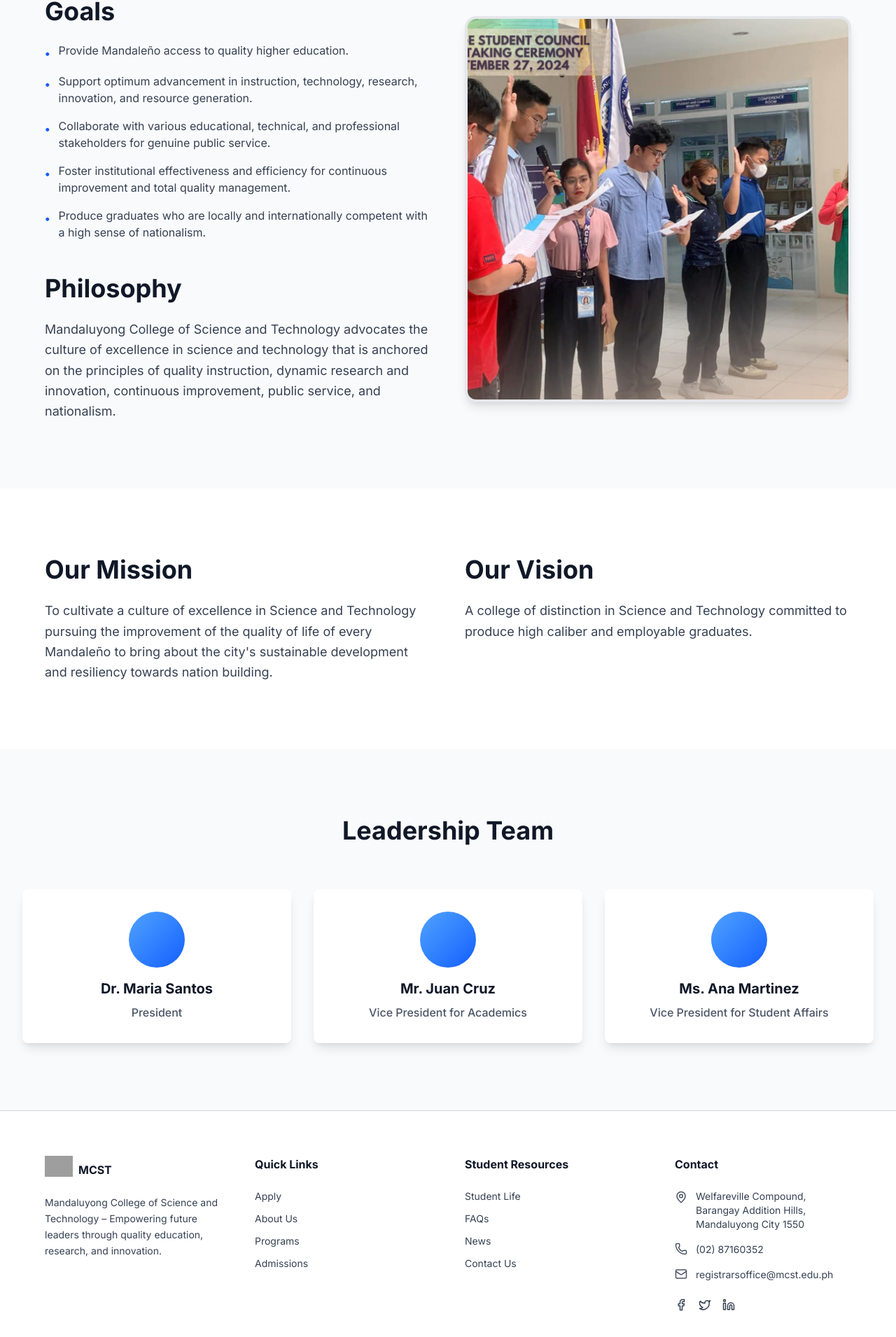
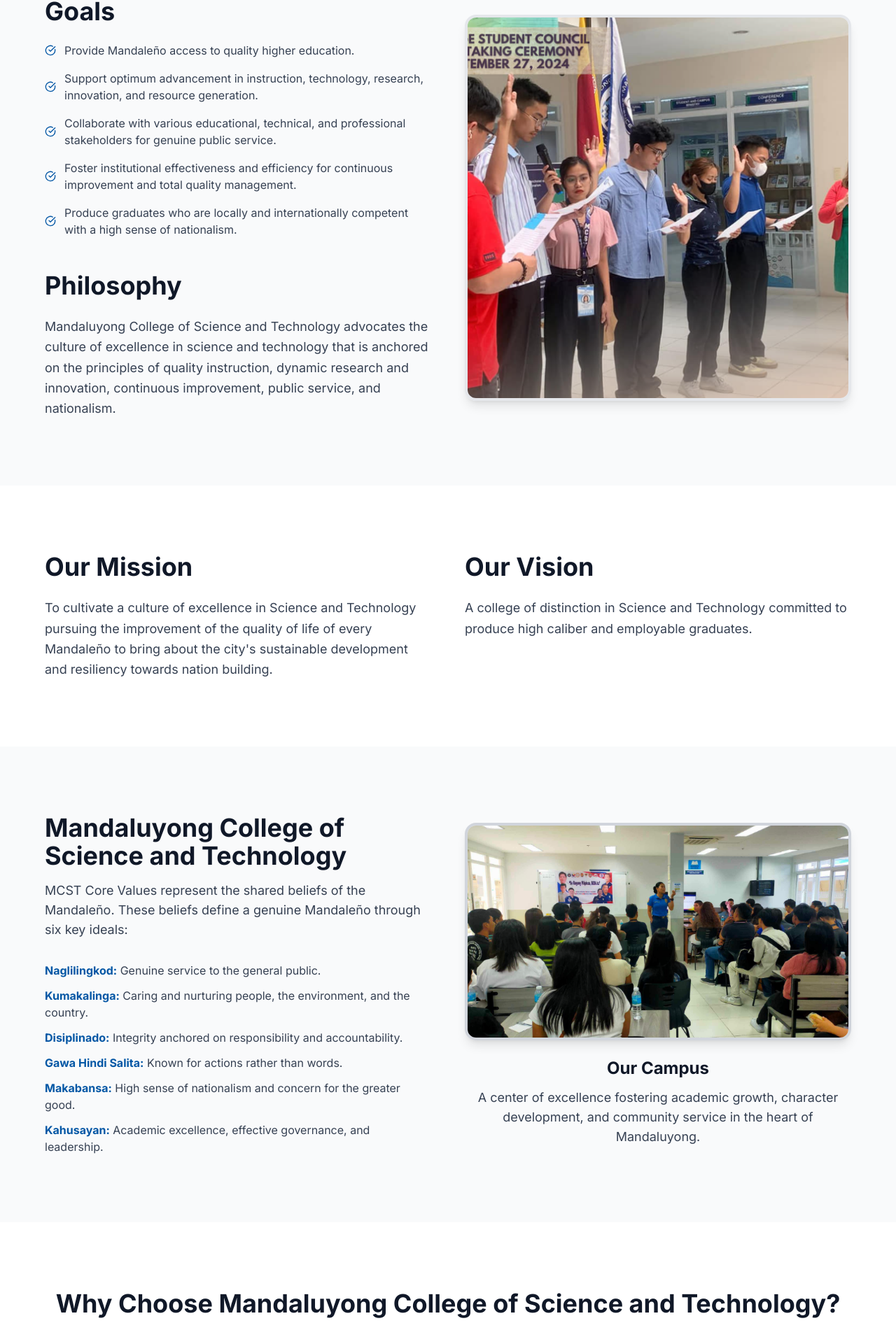
Before and after one commit to Ryderhxrzy/Mandaluyong-College, a Next.js app: page /about in a window 1280 px wide. Shown: the part 1484-3395 px from the top of the page at 70% size. Built offline with nearby package versions, Linux system fonts and the light colour scheme; grey boxes are pictures that could not be loaded.

Commit message:
add content

```diff
--- a/app/about/page.tsx
+++ b/app/about/page.tsx
@@ -1,4 +1,6 @@
 import Image from 'next/image'
+import { CheckCircle, BookOpen, Lightbulb, Users, Award, ArrowRight } from 'lucide-react'
+import Link from 'next/link'
 
 export default function About() {
   return (
@@ -42,11 +44,11 @@ export default function About() {
               {/* Stats Cards */}
               <div className="space-y-6">
                 <div className="bg-blue-50 p-6 rounded-lg border border-blue-100">
-                  <h3 className="text-3xl font-bold text-blue-600 mb-2">420+</h3>
+                  <h3 className="text-3xl font-bold text-primary mb-2">420+</h3>
                   <p className="text-gray-700">Students enrolled in diverse academic programs.</p>
                 </div>
                 <div className="bg-blue-50 p-6 rounded-lg border border-blue-100">
-                  <h3 className="text-3xl font-bold text-blue-600 mb-2">20+</h3>
+                  <h3 className="text-3xl font-bold text-primary mb-2">20+</h3>
                   <p className="text-gray-700">Dedicated faculty and staff supporting student success.</p>
                 </div>
               </div>
@@ -81,24 +83,24 @@ export default function About() {
               <div className="mb-12">
                 <h2 className="text-3xl md:text-4xl font-bold mb-6 text-gray-900">Goals</h2>
                 <ul className="space-y-4">
-                  <li className="flex gap-3">
-                    <span className="text-blue-600 font-bold mt-1">•</span>
+                  <li className="flex gap-3 items-center">
+                    <CheckCircle className="text-primary flex-shrink-0" size={16} />
                     <span className="text-gray-700">Provide Mandaleño access to quality higher education.</span>
                   </li>
-                  <li className="flex gap-3">
-                    <span className="text-blue-600 font-bold mt-1">•</span>
+                  <li className="flex gap-3 items-center">
+                    <CheckCircle className="text-primary flex-shrink-0" size={16} />
                     <span className="text-gray-700">Support optimum advancement in instruction, technology, research, innovation, and resource generation.</span>
                   </li>
-                  <li className="flex gap-3">
-                    <span className="text-blue-600 font-bold mt-1">•</span>
+                  <li className="flex gap-3 items-center">
+                    <CheckCircle className="text-primary flex-shrink-0" size={16} />
                     <span className="text-gray-700">Collaborate with various educational, technical, and professional stakeholders for genuine public service.</span>
                   </li>
-                  <li className="flex gap-3">
-                    <span className="text-blue-600 font-bold mt-1">•</span>
+                  <li className="flex gap-3 items-center">
+                    <CheckCircle className="text-primary flex-shrink-0" size={16} />
                     <span className="text-gray-700">Foster institutional effectiveness and efficiency for continuous improvement and total quality management.</span>
                   </li>
-                  <li className="flex gap-3">
-                    <span className="text-blue-600 font-bold mt-1">•</span>
+                  <li className="flex gap-3 items-center">
+                    <CheckCircle className="text-primary flex-shrink-0" size={16} />
                     <span className="text-gray-700">Produce graduates who are locally and internationally competent with a high sense of nationalism.</span>
                   </li>
                 </ul>
@@ -141,24 +143,146 @@ export default function About() {
         </div>
       </section>
 
-      {/* Leadership */}
+      {/* Core Values */}
       <section className="py-16 md:py-24 bg-gray-50">
-        <div className="max-w-7xl mx-auto px-4 sm:px-6 lg:px-8">
-          <h2 className="text-4xl font-bold text-center mb-16 text-gray-900">
-            Leadership Team
-          </h2>
-          <div className="grid md:grid-cols-3 gap-8">
-            {[
-              { name: 'Dr. Maria Santos', title: 'President' },
-              { name: 'Mr. Juan Cruz', title: 'Vice President for Academics' },
-              { name: 'Ms. Ana Martinez', title: 'Vice President for Student Affairs' },
-            ].map((member) => (
-              <div key={member.name} className="bg-white rounded-lg shadow-lg p-8 text-center">
-                <div className="w-20 h-20 bg-gradient-to-br from-blue-400 to-blue-600 rounded-full mx-auto mb-4"></div>
-                <h3 className="text-xl font-bold text-gray-900 mb-2">{member.name}</h3>
-                <p className="text-gray-600 font-medium">{member.title}</p>
+        <div className="max-w-[1400px] mx-auto px-4 sm:px-6 md:px-16">
+          <div className="grid md:grid-cols-2 gap-12 items-center">
+            {/* Left Content */}
+            <div>
+              <h2 className="text-3xl md:text-4xl font-bold mb-4 text-gray-900">Mandaluyong College of Science and Technology</h2>
+              <p className="text-lg text-gray-700 mb-8">
+                MCST Core Values represent the shared beliefs of the Mandaleño. These beliefs define a genuine Mandaleño through six key ideals:
+              </p>
+
+              {/* Core Values List */}
+              <div className="space-y-3">
+                <p className="text-base text-gray-700">
+                  <span className="font-bold text-primary">Naglilingkod:</span> Genuine service to the general public.
+                </p>
+                <p className="text-base text-gray-700">
+                  <span className="font-bold text-primary">Kumakalinga:</span> Caring and nurturing people, the environment, and the country.
+                </p>
+                <p className="text-base text-gray-700">
+                  <span className="font-bold text-primary">Disiplinado:</span> Integrity anchored on responsibility and accountability.
+                </p>
+                <p className="text-base text-gray-700">
+                  <span className="font-bold text-primary">Gawa Hindi Salita:</span> Known for actions rather than words.
+                </p>
+                <p className="text-base text-gray-700">
+                  <span className="font-bold text-primary">Makabansa:</span> High sense of nationalism and concern for the greater good.
+                </p>
+                <p className="text-base text-gray-700">
+                  <span className="font-bold text-primary">Kahusayan:</span> Academic excellence, effective governance, and leadership.
+                </p>
               </div>
-            ))}
+            </div>
+
+            {/* Right Image */}
+            <div className="flex flex-col items-center">
+              <div className="relative w-full aspect-video rounded-2xl overflow-hidden border-4 border-gray-300 shadow-lg mb-6">
+                <Image src="/mcst-core.jpg" alt="MCST Campus" fill className="object-cover" />
+              </div>
+              <div className="text-center">
+                <h3 className="text-2xl font-bold text-gray-900 mb-3">Our Campus</h3>
+                <p className="text-lg text-gray-700">
+                  A center of excellence fostering academic growth, character development, and community service in the heart of Mandaluyong.
+                </p>
+              </div>
+            </div>
+          </div>
+        </div>
+      </section>
+
+      {/* Why Choose MCST Section */}
+      <section className="py-16 md:py-24 bg-white">
+        <div className="max-w-[1400px] mx-auto px-4 sm:px-6 md:px-16">
+          <div className="text-center mb-12 md:mb-16">
+            <h2 className="text-3xl md:text-4xl font-bold mb-6 text-gray-900">Why Choose Mandaluyong College of Science and Technology?</h2>
+            <p className="text-lg text-gray-700 max-w-3xl mx-auto">
+              Discover what sets MCST apart. We are dedicated to providing transformative education, fostering innovation, and building a community committed to public service and excellence.
+            </p>
+          </div>
+
+          {/* Four Cards Grid */}
+          <div className="grid grid-cols-1 md:grid-cols-2 lg:grid-cols-4 gap-8 mb-12">
+            {/* Quality Education */}
+            <div className="bg-gray-50 p-8 rounded-lg text-center">
+              <div className="flex justify-center mb-4">
+                <BookOpen className="text-primary" size={40} />
+              </div>
+              <h3 className="text-xl font-bold text-gray-900 mb-3">Quality Education</h3>
+              <p className="text-gray-700">Comprehensive programs designed to prepare students for success.</p>
+            </div>
+
+            {/* Innovation & Research */}
+            <div className="bg-gray-50 p-8 rounded-lg text-center">
+              <div className="flex justify-center mb-4">
+                <Lightbulb className="text-primary" size={40} />
+              </div>
+              <h3 className="text-xl font-bold text-gray-900 mb-3">Innovation & Research</h3>
+              <p className="text-gray-700">Dynamic research culture driving continuous improvement.</p>
+            </div>
+
+            {/* Supportive Community */}
+            <div className="bg-gray-50 p-8 rounded-lg text-center">
+              <div className="flex justify-center mb-4">
+                <Users className="text-primary" size={40} />
+              </div>
+              <h3 className="text-xl font-bold text-gray-900 mb-3">Supportive Community</h3>
+              <p className="text-gray-700">A caring environment where everyone is empowered to thrive.</p>
+            </div>
+
+            {/* Excellence & Service */}
+            <div className="bg-gray-50 p-8 rounded-lg text-center">
+              <div className="flex justify-center mb-4">
+                <Award className="text-primary" size={40} />
+              </div>
+              <h3 className="text-xl font-bold text-gray-900 mb-3">Excellence & Service</h3>
+              <p className="text-gray-700">Guided by values of integrity, nationalism, and public service.</p>
+            </div>
+          </div>
+
+          {/* CTA Button */}
+          <div className="text-center">
+            <Link
+              href="/admissions"
+              className="inline-flex items-center gap-2 bg-primary text-white px-8 py-3 rounded-lg font-medium hover:bg-[#003a7a] transition"
+            >
+              Apply Now <ArrowRight size={20} />
+            </Link>
+          </div>
+        </div>
+      </section>
+
+      {/* Join MCST Community Section */}
+      <section className="py-16 md:py-24 bg-gray-50">
+        <div className="max-w-[1400px] mx-auto px-4 sm:px-6 md:px-16">
+          <div className="grid md:grid-cols-2 gap-12 items-center">
+            {/* Left Content */}
+            <div>
+              <h2 className="text-3xl md:text-4xl font-bold mb-6 text-gray-900">
+                Advancing Science.<br />Empowering Mandaleños.
+              </h2>
+              <p className="text-lg text-gray-700 mb-8 leading-relaxed">
+                At Mandaluyong College of Science and Technology, we champion excellence in instruction, innovation, and inclusive education. Our commitment is rooted in public service, research, and producing globally competitive graduates with a strong sense of nationalism. Be part of a future-forward institution shaping the leaders of tomorrow.
+              </p>
+              <Link
+                href="/admissions"
+                className="inline-flex items-center gap-2 bg-primary text-white px-8 py-3 rounded-lg font-medium hover:bg-[#003a7a] transition"
+              >
+                Join the MCST Community <ArrowRight size={20} />
+              </Link>
+            </div>
+
+            {/* Right Images Grid */}
+            <div className="grid grid-cols-2 gap-4 auto-rows-max">
+              <div className="col-span-2 relative w-full h-80 sm:h-96 rounded-lg overflow-hidden shadow-lg">
+                <Image src="/join1.jpg" alt="MCST Building" fill className="object-cover" />
+              </div>
+              <div className="col-span-2 relative w-full h-64 sm:h-72 rounded-lg overflow-hidden shadow-lg">
+                <Image src="/join2.jpg" alt="MCST Campus" fill className="object-cover" />
+              </div>
+            </div>
           </div>
         </div>
       </section>
```
